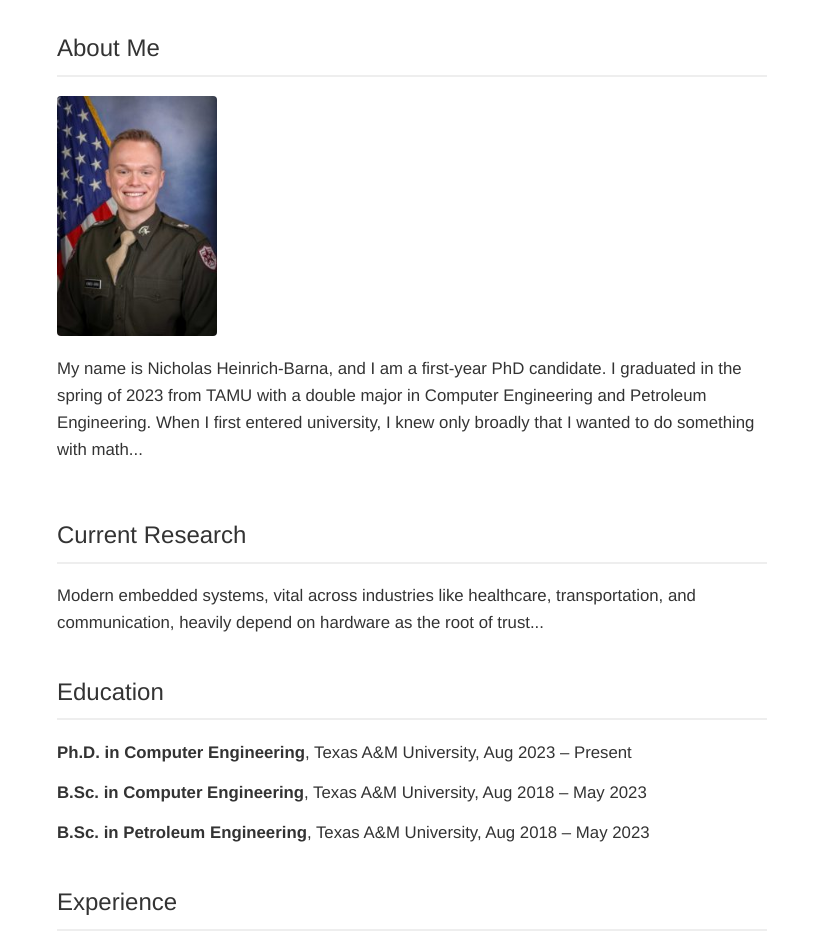
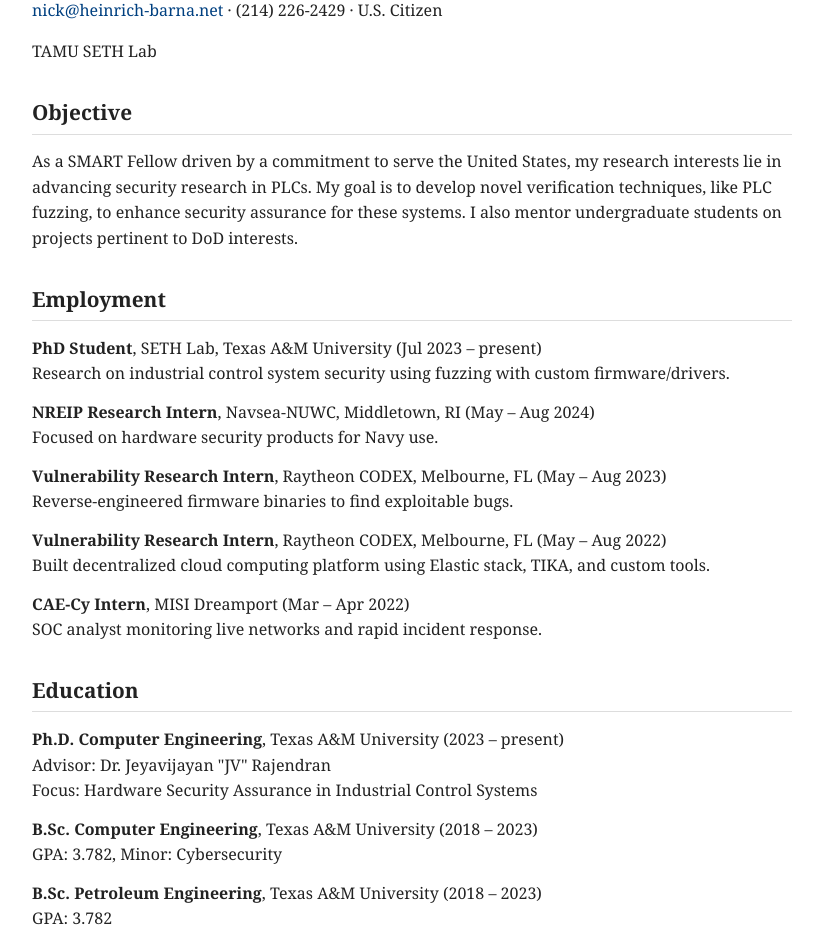
Before and after one commit to barnanicholas/barnanicholas.github.io, a plain HTML site: page index.html in a window 1280 px wide. Shown: the part 103-1041 px from the top of the page, without its empty margins (228-1051 px from the left). Drawn offline with Linux system fonts and the light colour scheme.

Commit message:
changes made for visuals

```diff
--- a/index.html
+++ b/index.html
@@ -3,64 +3,106 @@
 <head>
   <meta charset="UTF-8">
   <title>Nicholas Heinrich-Barna</title>
-    <link rel="icon" href="assets/logo.png" type="image/png">
   <link rel="stylesheet" href="styles.css">
 </head>
 <body>
   <div class="container">
-        <!-- Name at the top -->
+    <!-- Header -->
     <header>
-            <h1>Nicholas Heinrich-Barna</h1>
+      <h1>Nicholas Heinrich-Barna, Ph.D. Candidate</h1>
+      <p>
+        <a href="mailto:nick@heinrich-barna.net">nick@heinrich-barna.net</a> ·
+        (214) 226-2429 · U.S. Citizen
+      </p>
+      <p>TAMU SETH Lab</p>
     </header>
 
-        <!-- About -->
-        <section id="about">
-            <h2>About Me</h2>
-            <div class="about-content">
-                <img src="assets/profile.jpg" alt="Profile Picture" class="profile-pic">
+    <!-- Objective -->
+    <section>
+      <h2>Objective</h2>
       <p>
-                    My name is Nicholas Heinrich-Barna, and I am a first-year PhD candidate. I graduated in the spring of 2023 from TAMU with a double major in Computer Engineering and Petroleum Engineering. When I first entered university, I knew only broadly that I wanted to do something with math...
-                </p>
-            </div>
-        </section>
-
-        <!-- Research -->
-        <section id="research">
-            <h2>Current Research</h2>
-            <p>
-                Modern embedded systems, vital across industries like healthcare, transportation, and communication, heavily depend on hardware as the root of trust...
+        As a SMART Fellow driven by a commitment to serve the United States, my research
+        interests lie in advancing security research in PLCs. My goal is to develop novel
+        verification techniques, like PLC fuzzing, to enhance security assurance for these
+        systems. I also mentor undergraduate students on projects pertinent to DoD interests.
       </p>
     </section>
 
-        <!-- Education -->
-        <section id="edu">
-            <h2>Education</h2>
+    <!-- Employment -->
+    <section>
+      <h2>Employment</h2>
       <ul>
-                <li><strong>Ph.D. in Computer Engineering</strong>, Texas A&M University, Aug 2023 – Present</li>
-                <li><strong>B.Sc. in Computer Engineering</strong>, Texas A&M University, Aug 2018 – May 2023</li>
-                <li><strong>B.Sc. in Petroleum Engineering</strong>, Texas A&M University, Aug 2018 – May 2023</li>
+        <li><strong>PhD Student</strong>, SETH Lab, Texas A&M University (Jul 2023 – present)<br>
+        Research on industrial control system security using fuzzing with custom firmware/drivers.</li>
+
+        <li><strong>NREIP Research Intern</strong>, Navsea-NUWC, Middletown, RI (May – Aug 2024)<br>
+        Focused on hardware security products for Navy use.</li>
+
+        <li><strong>Vulnerability Research Intern</strong>, Raytheon CODEX, Melbourne, FL (May – Aug 2023)<br>
+        Reverse-engineered firmware binaries to find exploitable bugs.</li>
+
+        <li><strong>Vulnerability Research Intern</strong>, Raytheon CODEX, Melbourne, FL (May – Aug 2022)<br>
+        Built decentralized cloud computing platform using Elastic stack, TIKA, and custom tools.</li>
+
+        <li><strong>CAE-Cy Intern</strong>, MISI Dreamport (Mar – Apr 2022)<br>
+        SOC analyst monitoring live networks and rapid incident response.</li>
       </ul>
     </section>
 
-        <!-- Work Experience -->
-        <section id="workex">
-            <h2>Experience</h2>
+    <!-- Education -->
+    <section>
+      <h2>Education</h2>
       <ul>
-                <li><strong>Research Assistant</strong>, SETH Lab, Texas A&M University — Security assurance of industrial control systems using fuzzing...</li>
-                <li><strong>Vulnerability Research Intern</strong>, CODEX, Raytheon — Worked on exploiting firmware vulnerabilities on embedded systems...</li>
-                <li><strong>Vulnerability Research Intern</strong>, CODEX, Raytheon — Built a decentralized cloud computing platform for data analysis...</li>
+        <li><strong>Ph.D. Computer Engineering</strong>, Texas A&M University (2023 – present)<br>
+        Advisor: Dr. Jeyavijayan "JV" Rajendran<br>
+        Focus: Hardware Security Assurance in Industrial Control Systems</li>
+
+        <li><strong>B.Sc. Computer Engineering</strong>, Texas A&M University (2018 – 2023)<br>
+        GPA: 3.782, Minor: Cybersecurity</li>
+
+        <li><strong>B.Sc. Petroleum Engineering</strong>, Texas A&M University (2018 – 2023)<br>
+        GPA: 3.782</li>
       </ul>
     </section>
 
-        <!-- Contact -->
-        <section id="contact">
-            <h2>Contact</h2>
-            <p>Email: <a href="mailto:nickhb@tamu.edu">nickhb@tamu.edu</a></p>
-            <p>
-                <a href="[LinkedIn Profile]">LinkedIn</a> |
-                <a href="[Twitter Profile]">Twitter</a> |
-                <a href="[ResearchGate Profile]">ResearchGate</a>
-            </p>
+    <!-- Extracurricular -->
+    <section>
+      <h2>Extracurricular</h2>
+      <ul>
+        <li><strong>Selected Attendee</strong>, MOD25 Summer School, Marktoberdorf, Germany (Aug 2025)</li>
+        <li><strong>Invited Speaker</strong>, INFORMS 2023, Phoenix, AZ (Oct 2023)</li>
+        <li><strong>Defense Cyber Leader Development Program Graduate</strong> (2021 – 2023)</li>
+      </ul>
+    </section>
+
+    <!-- Leadership -->
+    <section>
+      <h2>Leadership</h2>
+      <ul>
+        <li>Project Mentor, Texas A&M University (2023 – 2024)</li>
+        <li>Ross Volunteer Company, Honor Guard for Governor of Texas (2020 – 2022)</li>
+        <li>Academic & Career Mentor, TAMU Corps of Cadets (2019 – 2022)</li>
+        <li>Eagle Scout (2019)</li>
+      </ul>
+    </section>
+
+    <!-- Competitions -->
+    <section>
+      <h2>Security Competitions</h2>
+      <ul>
+        <li>1st Place, CSAW Embedded Security Competition (2023)<br>
+        Led a team of 4, topic: side-channel attacks.</li>
+      </ul>
+    </section>
+
+    <!-- Awards -->
+    <section>
+      <h2>Awards and Achievements</h2>
+      <ul>
+        <li>SMART Scholar (2024 – 2029)</li>
+        <li>Undergraduate Dean’s Honor Roll (2019, 2021, 2022, 2023)</li>
+        <li>Top Academic Mentor in Corps of Cadets (2021, 2022)</li>
+      </ul>
     </section>
 
     <!-- Footer -->
--- a/styles.css
+++ b/styles.css
@@ -5,39 +5,39 @@
   box-sizing: border-box;
 }
 
+/* Base Styles */
 body {
-    font-family: "Helvetica Neue", Arial, sans-serif;
+  font-family: "Georgia", "Times New Roman", serif;
   line-height: 1.6;
-    color: #333;
+  color: #222;
   background: #fff;
 }
 
 .container {
-    max-width: 750px;
+  max-width: 800px;
   margin: 0 auto;
   padding: 40px 20px;
 }
 
 /* Headings */
 h1 {
-    font-size: 2.2em;
-    font-weight: 600;
-    margin-bottom: 1em;
+  font-size: 2em;
+  font-weight: bold;
   text-align: center;
+  margin-bottom: 0.3em;
 }
 
 h2 {
-    font-size: 1.5em;
-    margin: 1.5em 0 0.8em 0;
-    font-weight: 500;
-    border-bottom: 2px solid #eee;
-    padding-bottom: 0.3em;
+  font-size: 1.3em;
+  font-weight: bold;
+  margin: 1.5em 0 0.7em 0;
+  border-bottom: 1px solid #ddd;
+  padding-bottom: 0.2em;
 }
 
-/* Paragraphs and lists */
-p, li {
+/* Paragraphs & Lists */
+p {
   margin-bottom: 1em;
-    font-size: 1.05em;
 }
 
 ul {
@@ -49,23 +49,9 @@
   margin-bottom: 0.8em;
 }
 
-/* About section */
-.about-content {
-    display: flex;
-    flex-wrap: wrap;
-    align-items: flex-start;
-    gap: 20px;
-}
-
-.profile-pic {
-    width: 160px;
-    border-radius: 4px;
-    flex-shrink: 0;
-}
-
 /* Links */
 a {
-    color: #0056b3;
+  color: #004080;
   text-decoration: none;
 }
 
```
Lines whose indentation alone changed are shown as unchanged.
